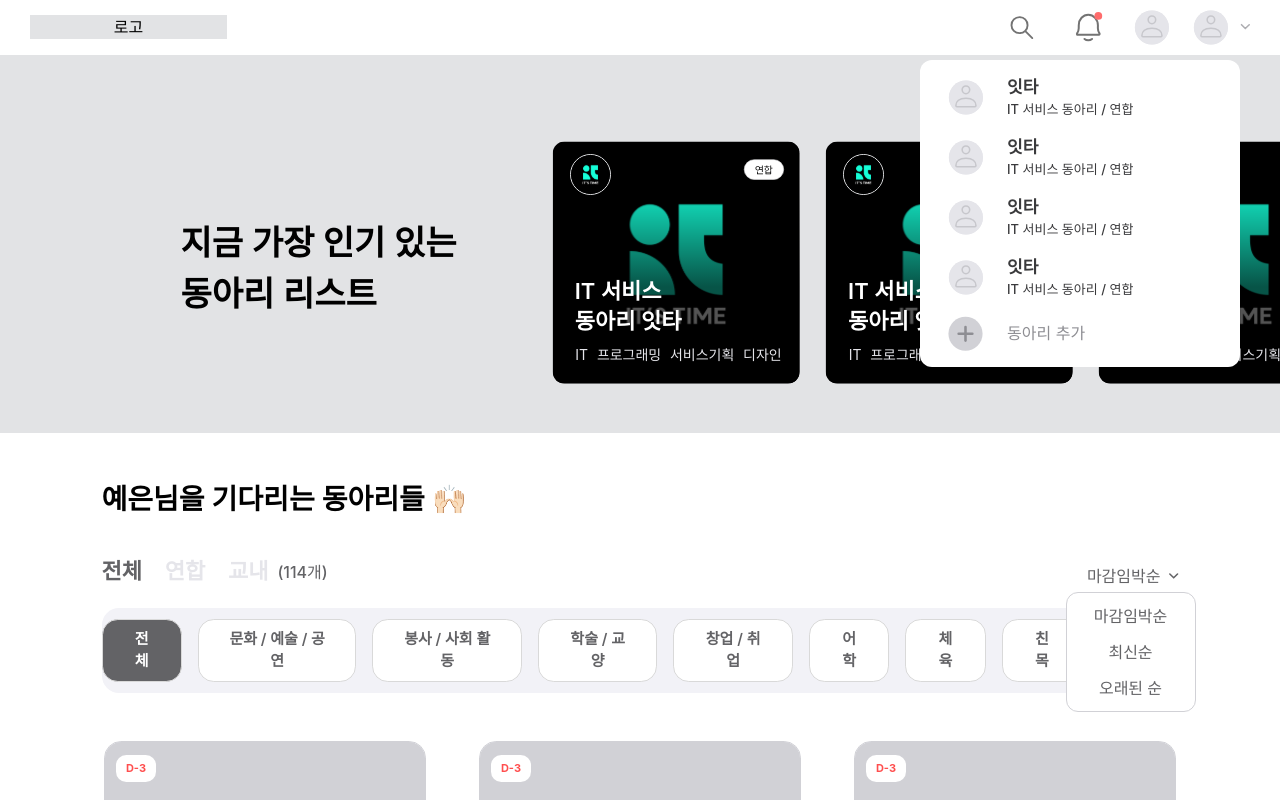
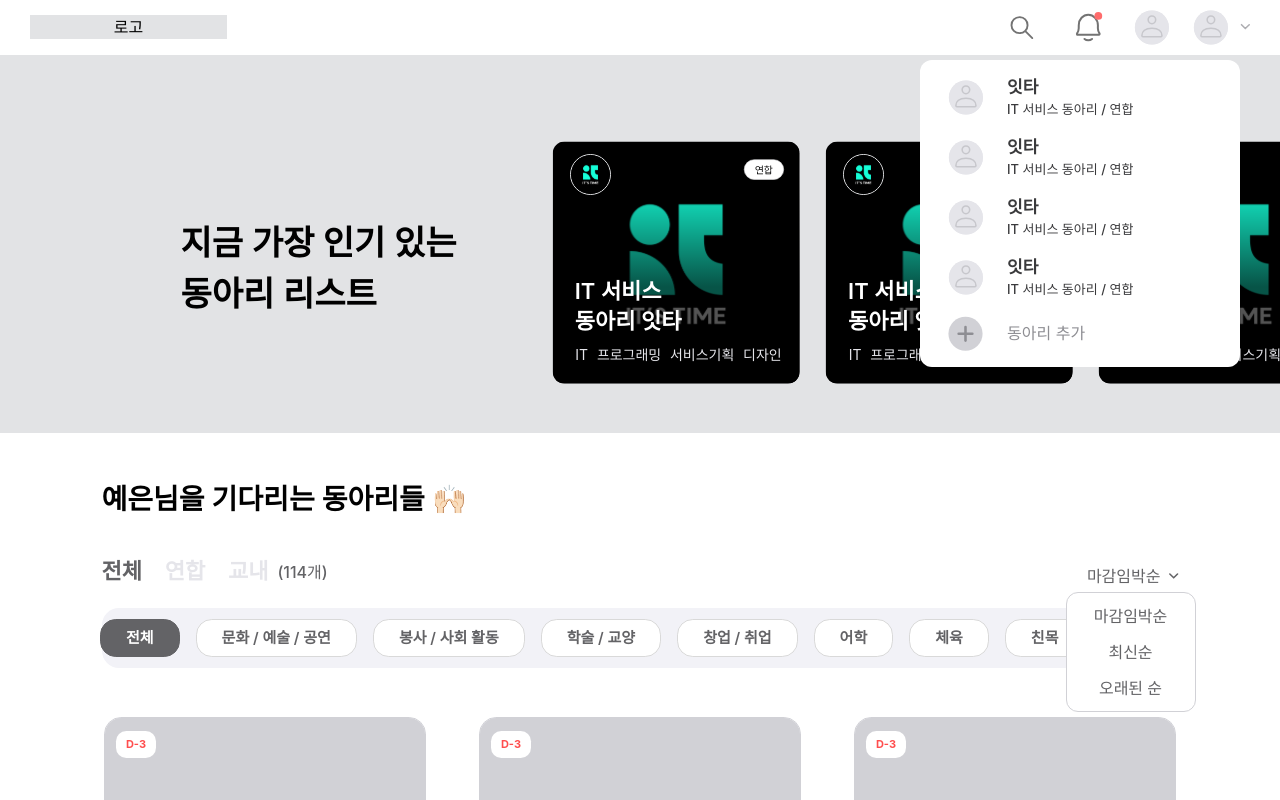
Before and after one commit to Cluting/cluting-frontend, a React (Create React App) app: page / in a window 1280 px wide. Shown: the top 800 px of the page. Built offline with nearby package versions, Linux system fonts and the light colour scheme; a web font is replaced by a local one.

Commit message:
🔧 fix: css 수정

```diff
--- a/src/components/recruting/home/MainCategory.tsx
+++ b/src/components/recruting/home/MainCategory.tsx
@@ -56,16 +56,15 @@ export default function MainCategory() {
 
       {/*세부 카테고리 바 */}
       <div className="pt-[20px] pb-[48.4px]">
-        <div className="flex-center py-[11px] text-[15px] font-semibold bg-gray-100 rounded-[17px] gap-4">
+        <div className="flex-center whitespace-nowrap py-[11px] px-[16px] text-[15px] font-semibold bg-gray-100 rounded-[17px] gap-4">
           {detailCategories.map((category, index) => (
             <button
               key={index}
               onClick={() => setSelectedDetailCategory(index)}
-              className={`px-[26px] py-[7.87px] rounded-[15.74px] border border-[#D9D9D9] transition-colors ${
-                //요기 패딩 재설정 필요
+              className={`px-[25px] py-[6.87px] rounded-[15.74px] border transition-colors ${
                 selectedDetailCategory === index
-                  ? "bg-gray-800 text-white-100"
-                  : "bg-white-100 text-gray-800"
+                  ? "bg-gray-800 text-white-100 border-gray-800"
+                  : "bg-white-100 text-gray-800 border-[#D9D9D9]"
               }`}
             >
               {category}
```
